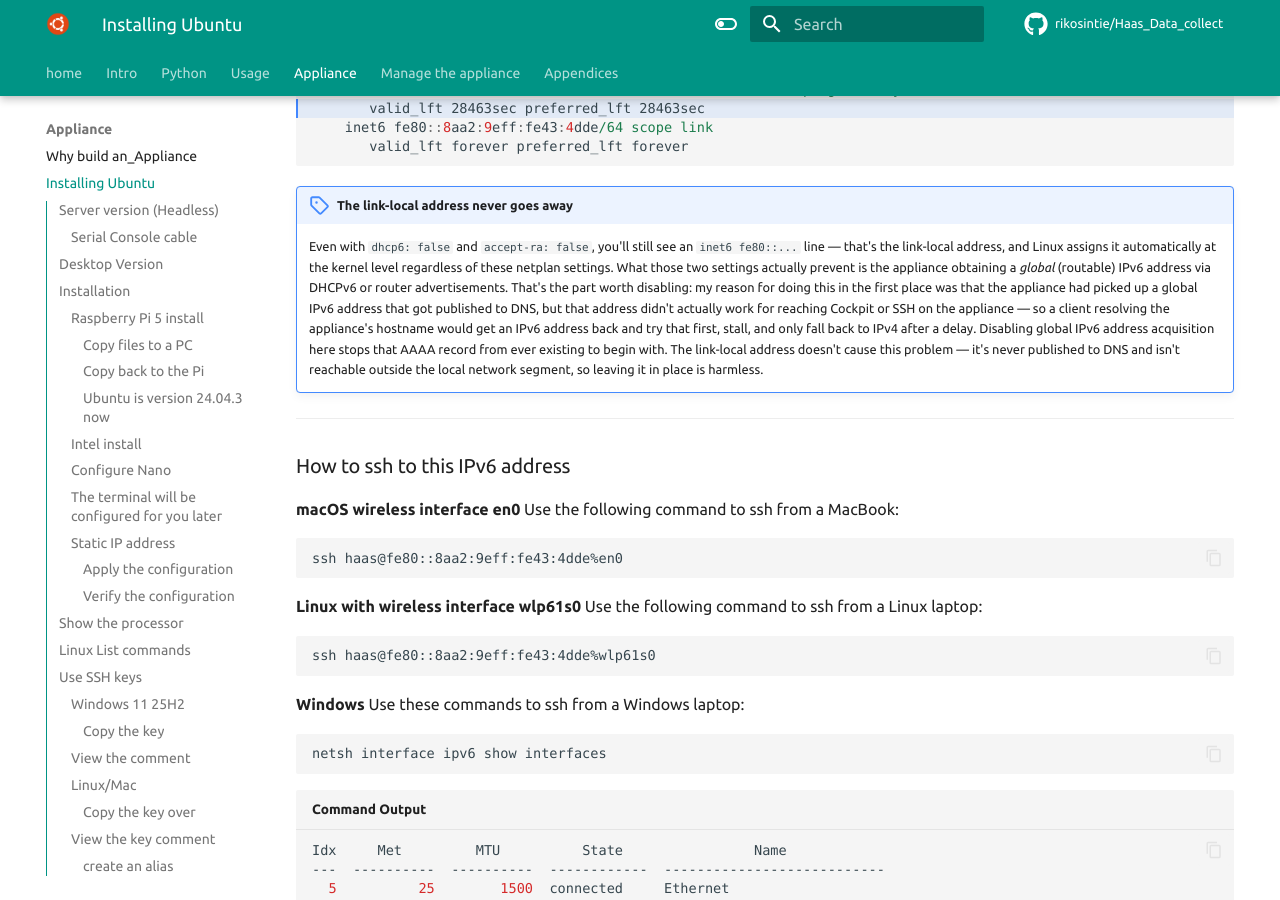
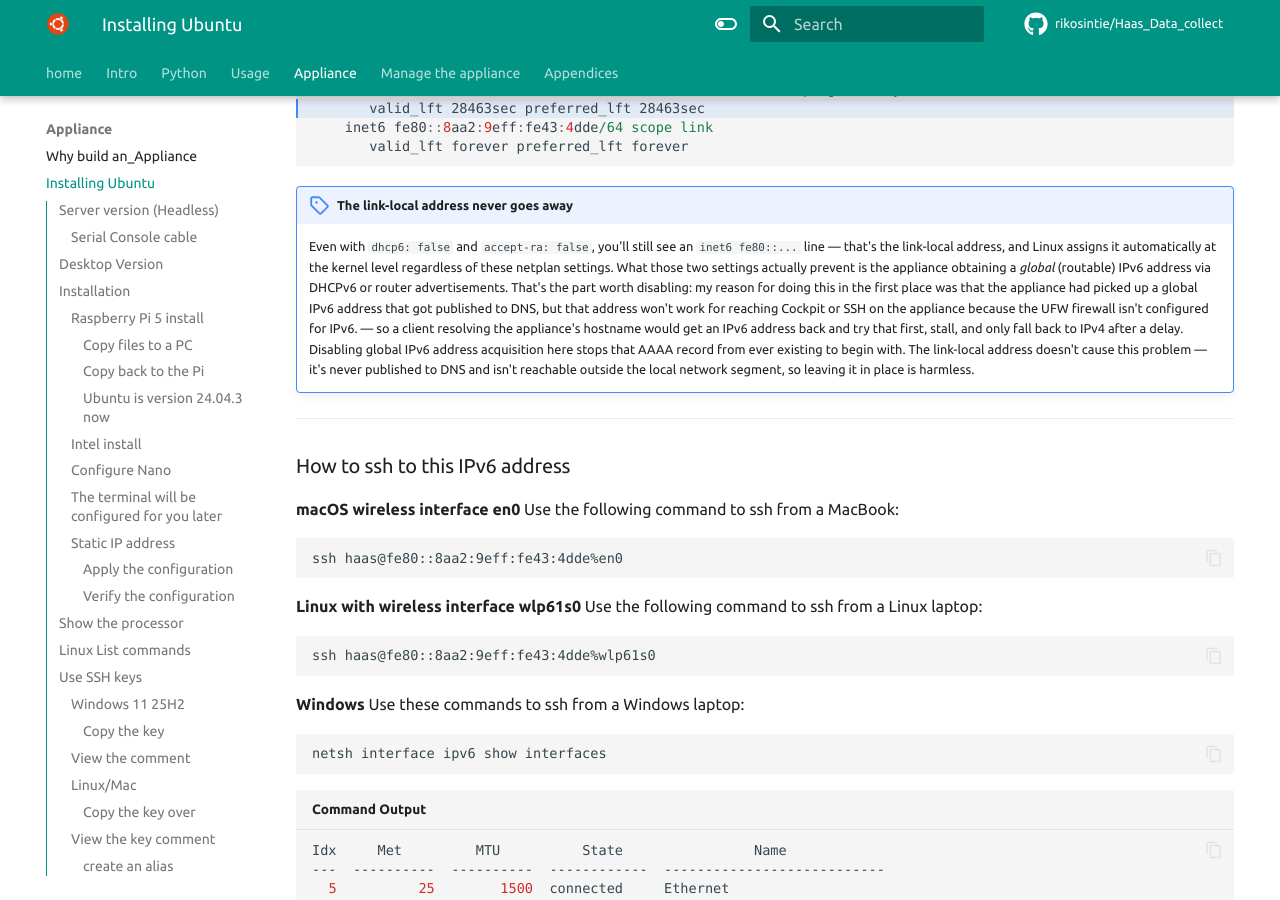
Before and after one commit to rikosintie/Haas_Data_collect, an MkDocs documentation site: the page built from docs/build_the_appliance/installing_ubuntu.md, in a window 1280 px wide and 900 px high, scrolled down 18600 px. Built offline with MkDocs 1.6.1 and Material for MkDocs 9.7.7, drawn with Linux system fonts in a browser that asks for light colours; some web fonts are replaced; comment, search, counter and statistics services are not loaded.

Commit message:
Git Title: installing_ubuntu.md
Git Description:
Added "IPv6 isn't configured on the UFW firewall" to the note

```diff
--- a/docs/build_the_appliance/installing_ubuntu.md
+++ b/docs/build_the_appliance/installing_ubuntu.md
@@ -785,8 +785,7 @@
     router advertisements. That's the part worth disabling: my reason for
     doing this in the first place was that the appliance had picked up a
     global IPv6 address that got published to DNS, but that address
-    didn't actually work for reaching Cockpit or SSH on the appliance —
-    so a client resolving the appliance's hostname would get an IPv6
+    won't work for reaching Cockpit or SSH on the appliance because the UFW firewall isn't configured for IPv6. — so a client resolving the appliance's hostname would get an IPv6
     address back and try that first, stall, and only fall back to IPv4
     after a delay. Disabling global IPv6 address acquisition here stops
     that AAAA record from ever existing to begin with. The link-local
```
